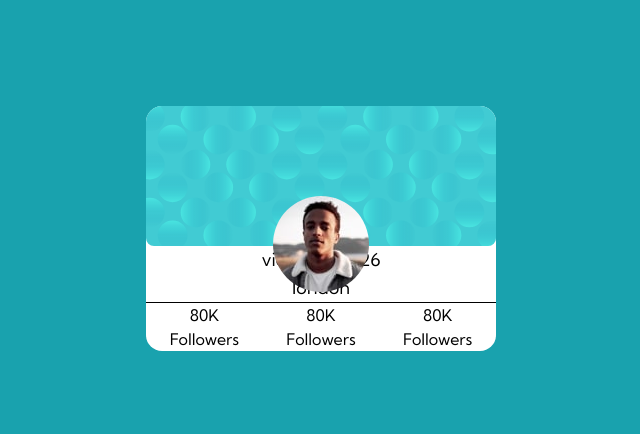
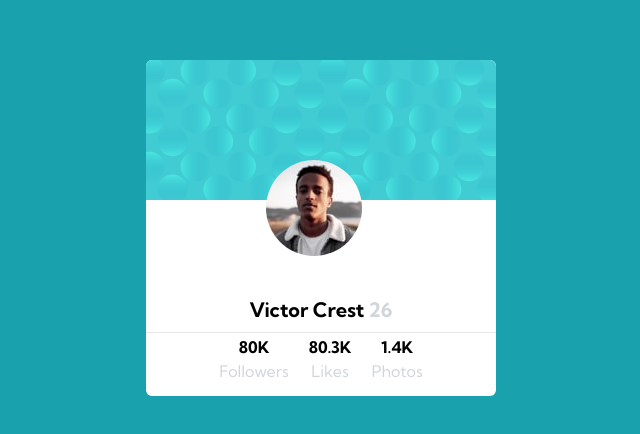
Before and after one commit to ayirezang/profilePreview, a plain HTML site: page index.html in a window 1280 px wide. Shown: the part 172-606 px from the top of the page, without its empty margins (319-959 px from the left). Drawn offline with nearby package versions, Linux system fonts and the light colour scheme.

Commit message:
profilepreview

```diff
--- a/index.html
+++ b/index.html
@@ -36,37 +36,44 @@
   <body
     class="font-['kumbh_Sans'] min-h-screen flex justify-center items-center p-5"
   >
-    <main class="relative bg-white max-w-sm rounded-2xl overflow-hidden p-5">
-      <div class="rounded-lg">
+    <main>
+      <div
+        class="bg-white relative rounded-t-md w-full p-4 overflow h-84 rounded-b-md"
+      >
+        <div class="">
           <img
             src="./images/bg-pattern-card.svg"
-          alt="backgroundImage"
-          class="w-full rounded-lg"
+            alt="profile"
+            class="rounded-t-md"
           />
         </div>
-      <div>
+        <div class="">
           <img
             src="./images/image-victor.jpg"
-          alt="profileImage"
-          class="rounded-full absolute top-[90px] left-1/2 -translate-x-1/2"
+            alt="victor"
+            class="rounded-full relative bottom-10 left-30"
           />
         </div>
-
-      <div class="pt-32 pb-6 text-center text-black">
-        <h1 class="mt-4 text-lg">victor crest 26<br />london</h1>
-        <hr class="border-t bg-gray-400 my-6" />
-        <div class="flex justify-around pt-6">
         <div class="">
-            <p>80K</p>
-            <p>Followers</p>
+          <h1 class="text-center font-bold text-black text-xl">
+            Victor Crest<span class="text-gray-300 ml-2"> 26</span>
+          </h1>
+          <div class="border-t border-gray-200 relative top-2"></div>
         </div>
-          <div class="">
-            <p>80K</p>
-            <p>Followers</p>
+        <div
+          class="flex justify-center items-center gap-5 mt-3 relative top-2.5"
+        >
+          <div class="text-center">
+            <p class="font-bold">80K</p>
+            <p class="text-gray-300">Followers</p>
           </div>
-          <div class="">
-            <p>80K</p>
-            <p>Followers</p>
+          <div class="text-center">
+            <p class="font-bold">80.3K</p>
+            <p class="text-gray-300">Likes</p>
+          </div>
+          <div class="text-center">
+            <p class="font-bold">1.4K</p>
+            <p class="text-gray-300">Photos</p>
           </div>
         </div>
       </div>
```
Lines whose indentation alone changed are shown as unchanged.
